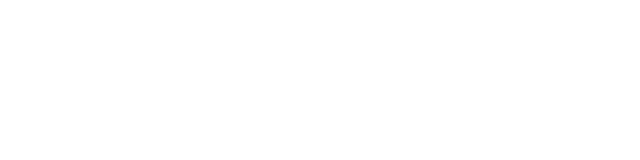
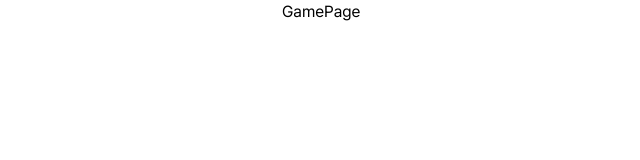
Before and after one commit to 9th-Ne-O-rdinary-Hackathon-Y/FE, a React (Vite) app: page /game in a window 1280 px wide. Before the commit this address had no page. Shown: the top 160 px of the page, without its empty margins (58-698 px from the left). Built offline with nearby package versions, Linux system fonts and the light colour scheme.

Commit message:
feat: 온보딩 이후 게임 페이지 추가

```diff
--- a/src/App.tsx
+++ b/src/App.tsx
@@ -1,11 +1,15 @@
+import { lazy } from "react";
+
 import { Route, Routes } from "react-router-dom";
 
-import RootPage from "./pages/root/page";
+const RootPage = lazy(() => import("@/pages/root/page"));
+const GamePage = lazy(() => import("@/pages/game/page"));
 
 function App() {
   return (
     <Routes>
-      <Route path="/" element={<RootPage />} />
+      <Route index path="/" element={<RootPage />} />
+      <Route path="/game" element={<GamePage />} />
     </Routes>
   );
 }
--- /dev/null
+++ b/src/pages/game/page.tsx
@@ -0,0 +1,3 @@
+export default function GamePage() {
+  return <div>GamePage</div>;
+}
```
